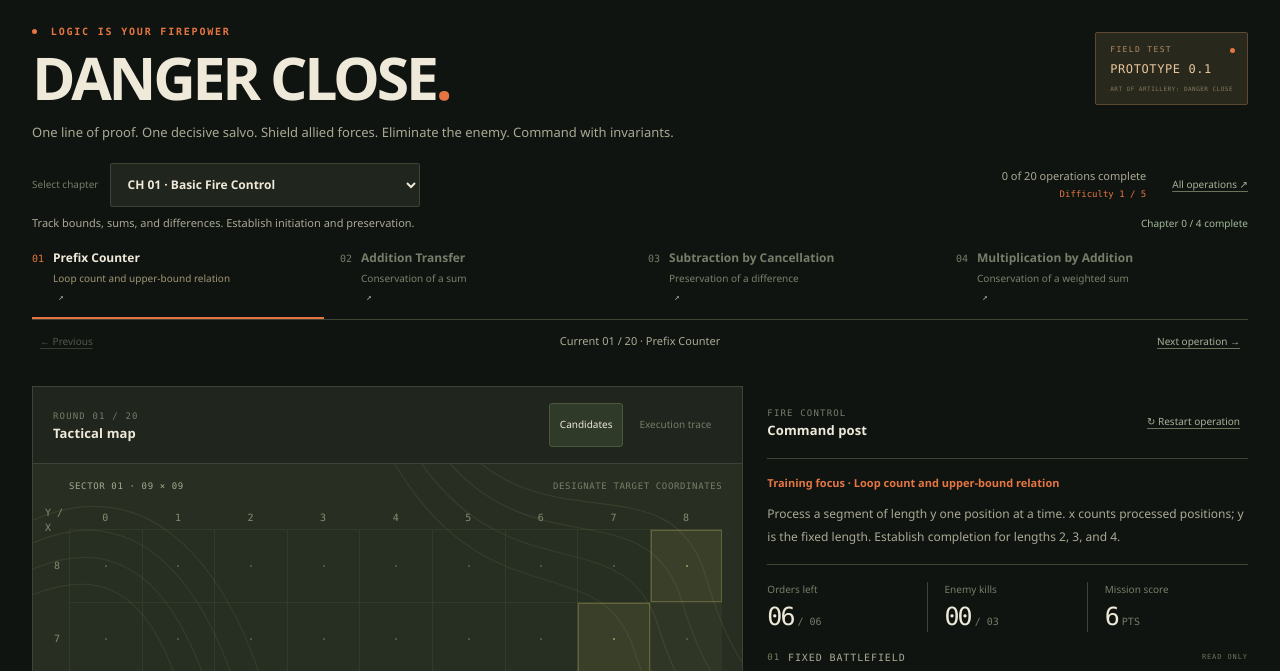
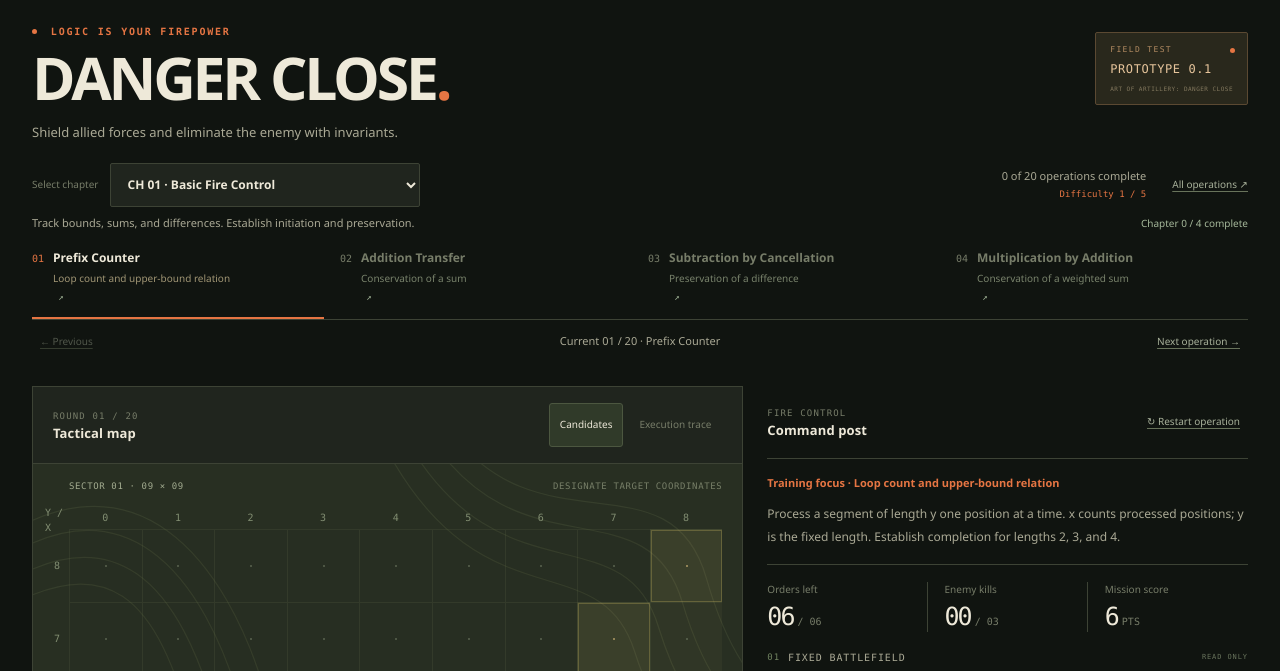
Before and after one commit to shha-03/art-of-artillery-danger-close, a website with bundled scripts: page dist/index.html in a window 1280 px wide. Shown: the part 71-742 px from the top of the page. Built offline with nearby package versions, Linux system fonts and the light colour scheme.

Commit message:
Shorten Korean and English introduction copy

```diff
--- a/dist/index.html
+++ b/dist/index.html
@@ -14,7 +14,7 @@
   </header>
   <main class="app-shell">
     <section class="intro" aria-labelledby="game-title">
-      <div><div class="eyebrow"><span class="live-dot"></span> LOGIC IS YOUR FIREPOWER</div><h1 id="game-title" class="intro-title">DANGER CLOSE<span>.</span></h1><p class="intro-copy" data-i18n-html="intro.copy">한 줄의 검증. 한 번의 일제사. <span>불변식으로 아군을 엄호하고 적을 격파하라.</span></p></div>
+      <div><div class="eyebrow"><span class="live-dot"></span> LOGIC IS YOUR FIREPOWER</div><h1 id="game-title" class="intro-title">DANGER CLOSE<span>.</span></h1><p class="intro-copy" data-i18n-html="intro.copy">불변식으로 아군을 엄호하고 적을 격파하라.</p></div>
       <div class="prototype-badge"><span>FIELD TEST</span><strong>PROTOTYPE 0.1</strong><small>ART OF ARTILLERY: DANGER CLOSE</small></div>
     </section>
     <section class="campaign-nav" data-i18n-aria-label="campaign.navigation" aria-label="캠페인 탐색">
--- a/dist/ui-copy.js
+++ b/dist/ui-copy.js
@@ -7,7 +7,7 @@ export const UI_COPY = {
     'language.label': '표시 언어',
     'sound.off': '사운드 OFF',
     'nav.manual': '야전 교범 <span aria-hidden="true">↗</span>',
-    'intro.copy': '한 줄의 검증. 한 번의 일제사. <span>불변식으로 아군을 엄호하고 적을 격파하라.</span>',
+    'intro.copy': '불변식으로 아군을 엄호하고 적을 격파하라.',
     'nav.operations': '작전 선택',
     'campaign.navigation': '캠페인 탐색',
     'campaign.chapter': '챕터 선택',
@@ -96,7 +96,7 @@ export const UI_COPY = {
     'language.label': 'Display language',
     'sound.off': 'Sound OFF',
     'nav.manual': 'Field manual <span aria-hidden="true">↗</span>',
-    'intro.copy': 'One line of proof. One decisive salvo. <span>Shield allied forces. Eliminate the enemy. Command with invariants.</span>',
+    'intro.copy': 'Shield allied forces and eliminate the enemy with invariants.',
     'nav.operations': 'Select operation',
     'campaign.navigation': 'Campaign navigation',
     'campaign.chapter': 'Select chapter',
```
